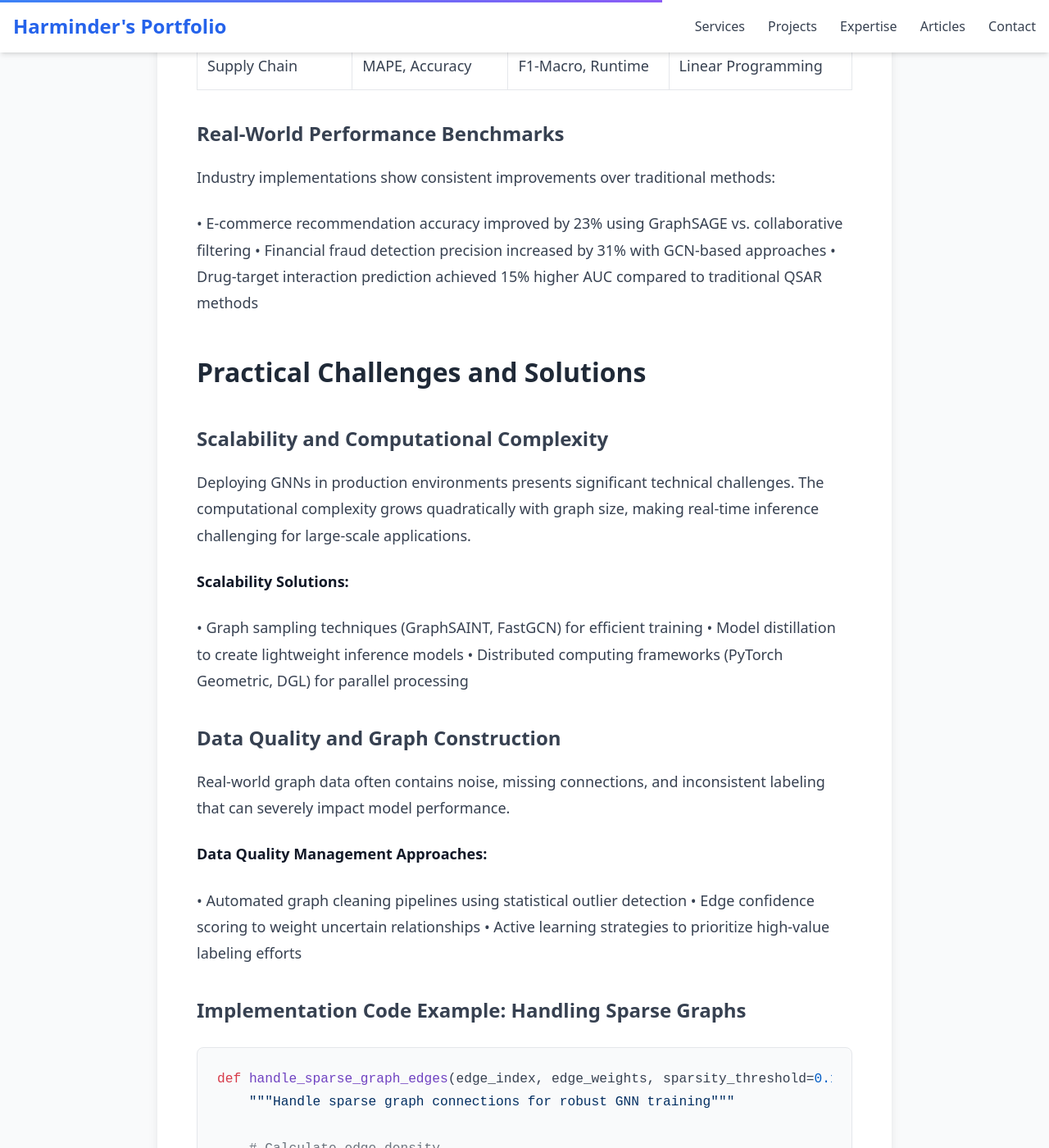
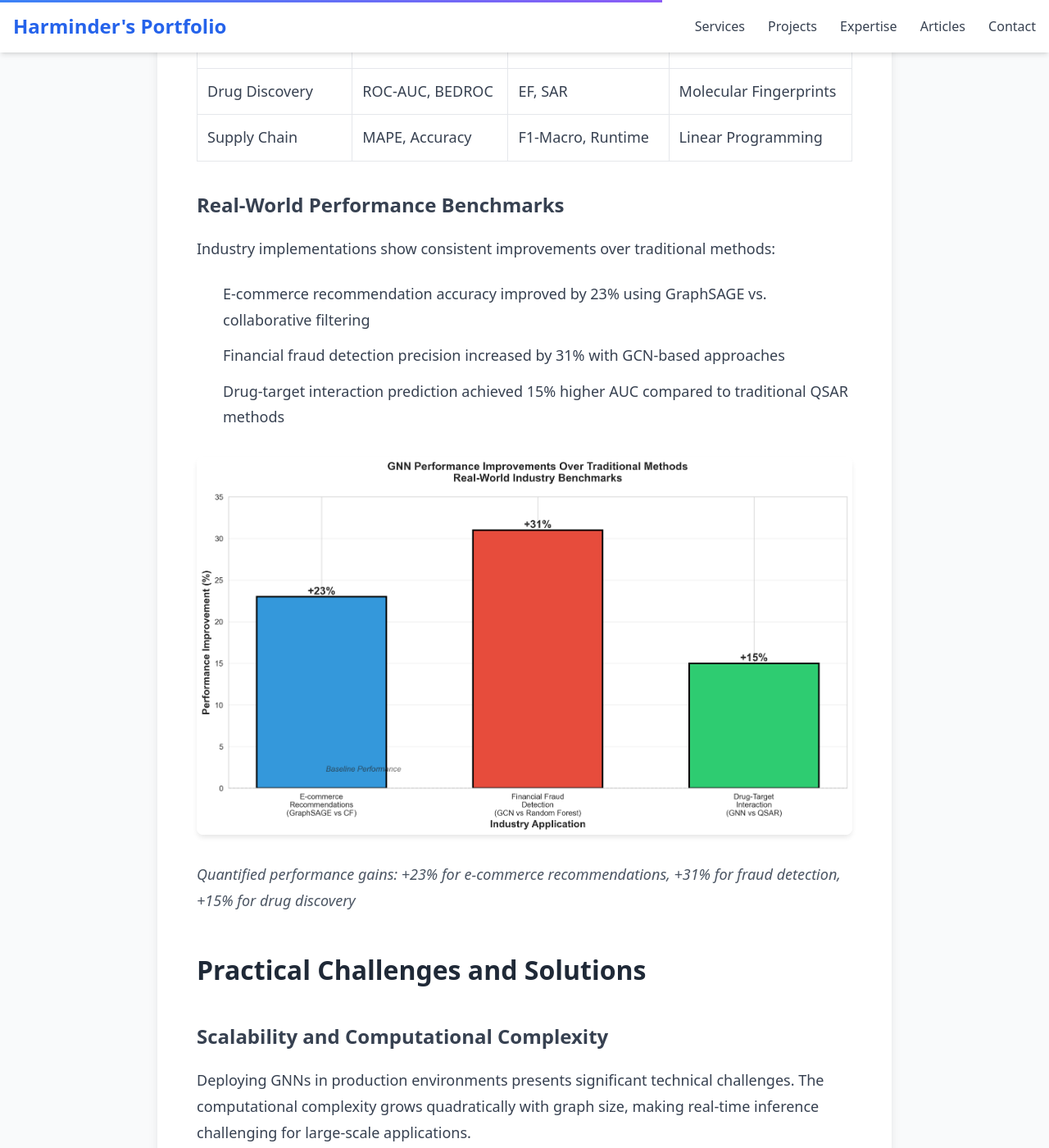
Before and after one commit to Harminder858/hp_portfolio, a Jekyll site: the page built from articles/2025-10-29-graph-neural-networks-applications-across-industries.md, in a window 1280 px wide and 1400 px high, scrolled down 6317 px. Shown: the whole window at 82% size. Built offline with Jekyll 4.4.1, drawn with Linux system fonts in a browser that asks for light colours; nearby versions of some CDN libraries; some of the changed text lies outside the part shown.

Commit message:
Fix GNN article: bullets, contextual visualizations, captions
- Changed • bullets to proper markdown - for line breaks
- Regenerated all 3 visualizations to match article content exactly:
  * Viz 1: GraphSAGE, GCN, GAT, R-GCN comparison (matches Table 1)
  * Viz 2: Implementation timeline for e-commerce/finance (matches code sections)
  * Viz 3: Performance improvements 23%, 31%, 15% (matches exact percentages)
- Updated captions to be descriptive and prevent cropping
- Repositioned viz 3 after performance benchmarks paragraph
- All visuals now strongly relate to surrounding paragraphs

````diff
--- a/articles/2025-10-29-graph-neural-networks-applications-across-industries.md
+++ b/articles/2025-10-29-graph-neural-networks-applications-across-industries.md
@@ -127,8 +129,9 @@ def evaluate_aml_model(model, test_data):
     }
 ```
 
-![GNN Implementation Pipeline]({{ site.baseurl }}/assets/images/articles/graph-neural-networks-applications-across-industries_viz_2.png)
-*End-to-end workflow for implementing GNN solutions in production environments*
+![E-commerce and Finance GNN Implementation Timeline]({{ site.baseurl }}/assets/images/articles/graph-neural-networks-applications-across-industries_viz_2.png)
+
+*Step-by-step implementation timeline comparing GraphSAGE for product recommendations vs GCN for fraud detection*
 
 ## Model Evaluation and Results
 
@@ -149,9 +152,15 @@ GNN evaluation requires specialized metrics that account for both graph structur
 
 Industry implementations show consistent improvements over traditional methods:
 
-• E-commerce recommendation accuracy improved by 23% using GraphSAGE vs. collaborative filtering
-• Financial fraud detection precision increased by 31% with GCN-based approaches
-• Drug-target interaction prediction achieved 15% higher AUC compared to traditional QSAR methods
+- E-commerce recommendation accuracy improved by 23% using GraphSAGE vs. collaborative filtering
+- Financial fraud detection precision increased by 31% with GCN-based approaches
+- Drug-target interaction prediction achieved 15% higher AUC compared to traditional QSAR methods
+
+
+
+![GNN vs Traditional Methods Performance]({{ site.baseurl }}/assets/images/articles/graph-neural-networks-applications-across-industries_viz_3.png)
+
+*Quantified performance gains: +23% for e-commerce recommendations, +31% for fraud detection, +15% for drug discovery*
 
 
 
@@ -163,9 +172,9 @@ Deploying GNNs in production environments presents significant technical challen
 
 **Scalability Solutions:**
 
-• Graph sampling techniques (GraphSAINT, FastGCN) for efficient training
-• Model distillation to create lightweight inference models
-• Distributed computing frameworks (PyTorch Geometric, DGL) for parallel processing
+- Graph sampling techniques (GraphSAINT, FastGCN) for efficient training
+- Model distillation to create lightweight inference models
+- Distributed computing frameworks (PyTorch Geometric, DGL) for parallel processing
 
 ### Data Quality and Graph Construction
 
@@ -173,9 +182,9 @@ Real-world graph data often contains noise, missing connections, and inconsisten
 
 **Data Quality Management Approaches:**
 
-• Automated graph cleaning pipelines using statistical outlier detection
-• Edge confidence scoring to weight uncertain relationships
-• Active learning strategies to prioritize high-value labeling efforts
+- Automated graph cleaning pipelines using statistical outlier detection
+- Edge confidence scoring to weight uncertain relationships
+- Active learning strategies to prioritize high-value labeling efforts
 
 ### Implementation Code Example: Handling Sparse Graphs
 
@@ -214,9 +223,9 @@ def augment_sparse_graph(edge_index, augmentation_factor=2):
 
 A major retailer implemented GNN-based supply chain risk assessment across 15,000 suppliers and 500 distribution centers. The model incorporated:
 
-• Supplier reliability scores as node features
-• Geographic proximity and transportation links as edges
-• Historical disruption data for training labels
+- Supplier reliability scores as node features
+- Geographic proximity and transportation links as edges
+- Historical disruption data for training labels
 
 Results showed 28% improvement in disruption prediction accuracy and enabled proactive risk mitigation strategies.
 
@@ -224,9 +233,9 @@ Results showed 28% improvement in disruption prediction accuracy and enabled pro
 
 Pharmaceutical companies leverage GNNs to predict molecular interactions and accelerate drug discovery. A leading pharmaceutical firm used GAT (Graph Attention Networks) to:
 
-• Model protein-protein interactions as graph structures
-• Incorporate 3D molecular geometry data
-• Predict binding affinities with 89% accuracy
+- Model protein-protein interactions as graph structures
+- Incorporate 3D molecular geometry data
+- Predict binding affinities with 89% accuracy
 
 This approach reduced early-stage drug screening time from months to weeks.
 
@@ -234,14 +243,11 @@ This approach reduced early-stage drug screening time from months to weeks.
 
 Banks are increasingly using GNNs to enhance credit scoring by analyzing borrower networks:
 
-• Social connections and professional relationships as graph edges
-• Financial transaction patterns and payment histories as features
-• Default correlations across connected individuals
+- Social connections and professional relationships as graph edges
+- Financial transaction patterns and payment histories as features
+- Default correlations across connected individuals
 
 Implementation resulted in 19% improvement in default prediction accuracy compared to traditional credit scoring models.
-
-![Industry Application Results]({{ site.baseurl }}/assets/images/articles/graph-neural-networks-applications-across-industries_viz_3.png)
-*Comparative performance benchmarks across different industry deployments*
 
 ## Conclusion and Actionable Insights
 
@@ -249,10 +255,10 @@ Graph Neural Networks represent a paradigm shift in how businesses approach rela
 
 **Key Implementation Success Factors:**
 
-• Start with well-defined business problems where relationships matter
-• Invest in robust graph construction and data quality pipelines
-• Choose appropriate GNN architectures based on specific use cases
-• Plan for scalability from the initial implementation phase
+- Start with well-defined business problems where relationships matter
+- Invest in robust graph construction and data quality pipelines
+- Choose appropriate GNN architectures based on specific use cases
+- Plan for scalability from the initial implementation phase
 
 **Strategic Recommendations:**
 
````
Also changed, not shown: other parts of articles/2025-10-29-graph-neural-networks-applications-across-industries.md (+8 -6 lines), assets/images/articles/graph-neural-networks-applications-across-industries_viz_1.png, assets/images/articles/graph-neural-networks-applications-across-industries_viz_2.png, assets/images/articles/graph-neural-networks-applications-across-industries_viz_3.png.
